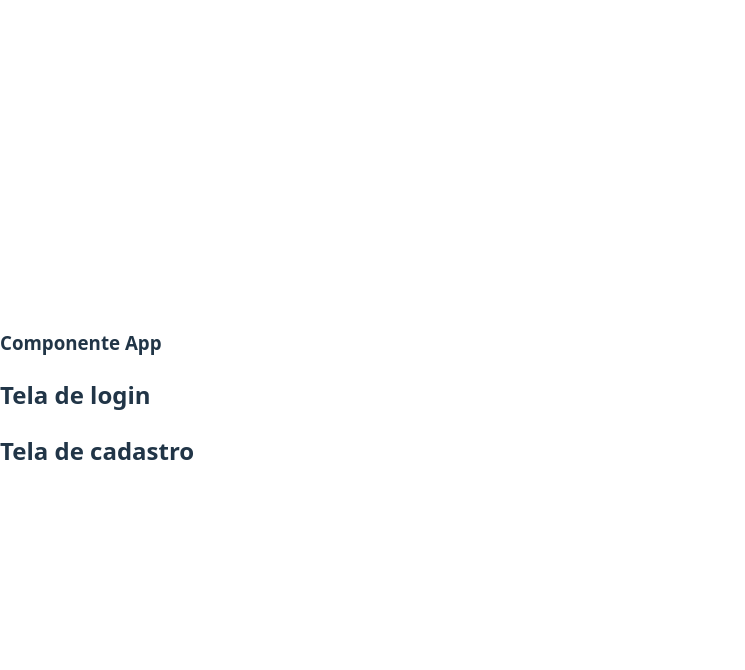
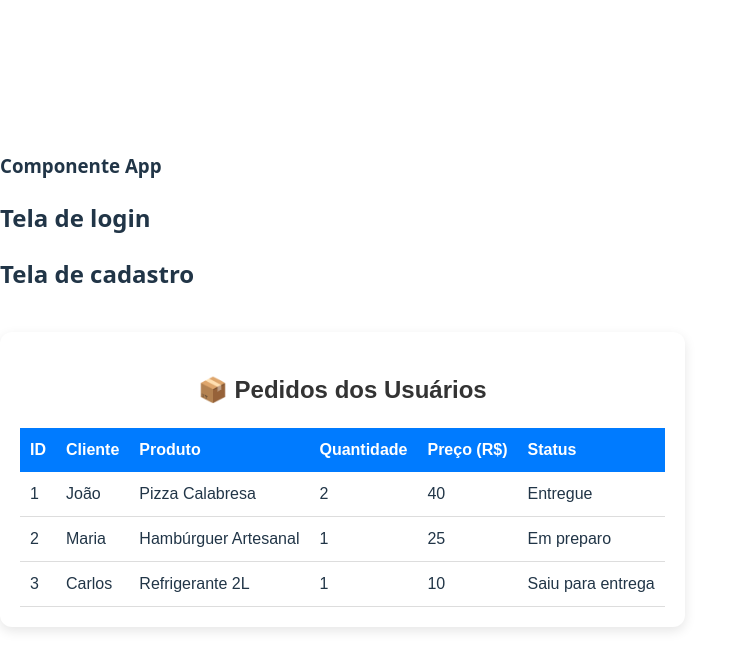
Before and after one commit to victordecarli/dashboard-delivery, a React (Vite) app: page / in a window 1280 px wide. Shown: the top 670 px of the page, without its empty margins (0-745 px from the left). Built offline with nearby package versions, Linux system fonts and the light colour scheme.

Commit message:
adicionando a pag de pedidos

```diff
--- a/src/App/App.jsx
+++ b/src/App/App.jsx
@@ -1,5 +1,6 @@
 import {Cadastro} from '../components/Cadastro/Cadastro';
 import { Login } from '../components/Login/Login';
+import Pedidos from '../components/Pedidos/Pedidos';
 
 export function App() {
 
@@ -8,6 +9,7 @@ export function App() {
       <h3>Componente App</h3>
       <Login/>
       <Cadastro/>
+      <Pedidos/>
     </div>
   )
 }
--- /dev/null
+++ b/src/components/Pedidos/Pedidos.css
@@ -0,0 +1,36 @@
+.pedidos-container {
+  max-width: 800px;
+  margin: 40px auto;
+  padding: 20px;
+  background: #fff;
+  border-radius: 12px;
+  box-shadow: 0px 4px 12px rgba(0,0,0,0.1);
+  font-family: Arial, sans-serif;
+}
+
+.titulo {
+  text-align: center;
+  margin-bottom: 20px;
+  color: #333;
+}
+
+.tabela-pedidos {
+  width: 100%;
+  border-collapse: collapse;
+}
+
+.tabela-pedidos th {
+  background: #007bff;
+  color: white;
+  padding: 10px;
+  text-align: left;
+}
+
+.tabela-pedidos td {
+  padding: 10px;
+  border-bottom: 1px solid #ddd;
+}
+
+.tabela-pedidos tr:hover {
+  background: #f5f5f5;
+}
--- /dev/null
+++ b/src/components/Pedidos/Pedidos.jsx
@@ -0,0 +1,41 @@
+import "./Pedidos.css";
+
+function Pedidos() {
+  const pedidos = [
+    { id: 1, cliente: "João", produto: "Pizza Calabresa", quantidade: 2, preco: 40, status: "Entregue" },
+    { id: 2, cliente: "Maria", produto: "Hambúrguer Artesanal", quantidade: 1, preco: 25, status: "Em preparo" },
+    { id: 3, cliente: "Carlos", produto: "Refrigerante 2L", quantidade: 1, preco: 10, status: "Saiu para entrega" },
+  ];
+
+  return (
+    <div className="pedidos-container">
+      <h2 className="titulo">📦 Pedidos dos Usuários</h2>
+      <table className="tabela-pedidos">
+        <thead>
+          <tr>
+            <th>ID</th>
+            <th>Cliente</th>
+            <th>Produto</th>
+            <th>Quantidade</th>
+            <th>Preço (R$)</th>
+            <th>Status</th>
+          </tr>
+        </thead>
+        <tbody>
+          {pedidos.map((p) => (
+            <tr key={p.id}>
+              <td>{p.id}</td>
+              <td>{p.cliente}</td>
+              <td>{p.produto}</td>
+              <td>{p.quantidade}</td>
+              <td>{p.preco}</td>
+              <td>{p.status}</td>
+            </tr>
+          ))}
+        </tbody>
+      </table>
+    </div>
+  );
+}
+
+export default Pedidos;
```
